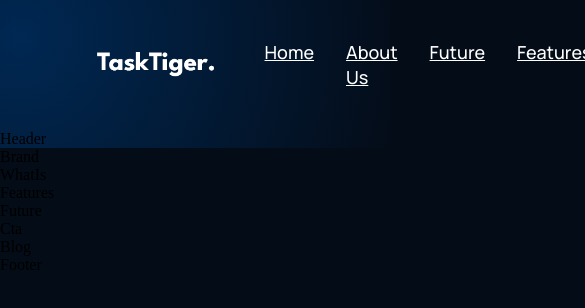
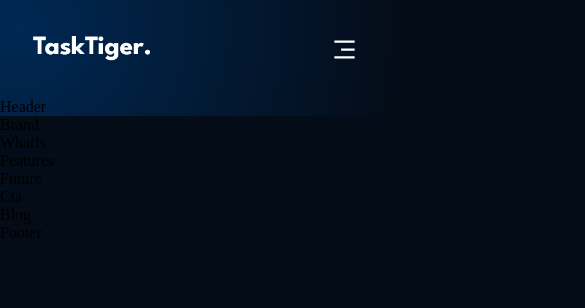
Before and after one commit to miz092/Landing-page, a React (Vite) app: page / in a window 390 px wide. Shown: the top 308 px of the page, 585 px wide, since content can reach past the window. Built offline with nearby package versions, Linux system fonts and the light colour scheme.

Commit message:
implement responsiveness for the the navbar for tablets and phones

```diff
--- a/src/components/navbar/Navbar.css
+++ b/src/components/navbar/Navbar.css
@@ -52,3 +52,62 @@
   outline: none;
   cursor: pointer;
 }
+.taskTiger__navbar-menu {
+  margin-left: 1rem;
+  position: relative;
+  display: none;
+}
+.taskTiger__navbar-menu svg {
+  cursor: pointer;
+}
+.taskTiger__navbar-menu_container {
+  display: flex;
+  justify-content: flex-end;
+  align-items: flex-end;
+  flex-direction: column;
+  text-align: end;
+  background: var(--color-footer);
+  padding: 2rem;
+  position: absolute;
+  top: 40px;
+  right: 0;
+  margin-top: 1rem;
+  min-width: 210px;
+  border-radius: 5px;
+  box-shadow: 0 0 5 rgba(0, 0, 0, 0.2);
+}
+.taskTiger__navbar-menu_container p {
+  margin: 1rem 0;
+}
+.taskTiger__navbar-menu_container-links-sign {
+  display: none;
+}
+
+@media screen and (max-width: 1050px) {
+  .taskTiger__navbar-links_container {
+    display: none;
+  }
+  .taskTiger__navbar-menu {
+    display: flex;
+  }
+}
+@media screen and (max-width: 700px) {
+  .taskTiger__navbar {
+    padding: 2rem 4rem;
+  }
+}
+
+@media screen and (max-width: 550px) {
+  .taskTiger__navbar {
+    padding: 2rem;
+  }
+  .taskTiger__navbar-sign {
+    display: none;
+  }
+  .taskTiger__navbar-menu_container {
+    top: 20px;
+  }
+  .taskTiger__navbar-menu_container-links-sign {
+    display: block;
+  }
+}
--- a/src/components/navbar/Navbar.jsx
+++ b/src/components/navbar/Navbar.jsx
@@ -2,15 +2,11 @@
 import "./Navbar.css";
 import { RiMenu3Line, RiCloseLine } from "react-icons/ri";
 import logo from "../../assets/Logo.png";
-
+import { useState } from "react";
 function Navbar() {
-  return (
-    <div className="taskTiger__navbar">
-      <div className="taskTiger__navbar-links">
-        <div className="taskTiger__navbar-links_logo">
-          <img src={logo} alt="logo" />
-        </div>
-        <div className="taskTiger__navbar-links_container">
+  const Menu = () => (
+    <>
+      {" "}
       <p>
         <a href="#home">Home</a>
       </p>
@@ -26,13 +22,50 @@
       <p>
         <a href="#blog">Updates</a>
       </p>
+    </>
+  );
+  const [toggleMenu, setToggleMenu] = useState(false);
+  return (
+    <div className="taskTiger__navbar">
+      <div className="taskTiger__navbar-links">
+        <div className="taskTiger__navbar-links_logo">
+          <img src={logo} alt="logo" />
+        </div>
+        <div className="taskTiger__navbar-links_container">
+          <Menu />
         </div>
       </div>
       <div className="taskTiger__navbar-sign">
         <p>Sign in</p>
         <button type="button">Sign up</button>
       </div>
-      <div></div>
+      <div className="taskTiger__navbar-menu">
+        {toggleMenu ? (
+          <RiCloseLine
+            color="#fff"
+            size={27}
+            onClick={() => setToggleMenu(false)}
+          />
+        ) : (
+          <RiMenu3Line
+            color="#fff"
+            size={27}
+            onClick={() => setToggleMenu(true)}
+          />
+        )}
+        {toggleMenu && (
+          <div className="taskTiger__navbar-menu_container scale-up-center">
+            <div className="taskTiger__navbar-menu_container-links">
+              {" "}
+              <Menu />
+              <div className="taskTiger__navbar-menu_container-links-sign">
+                <p>Sign in</p>
+                <button type="button">Sign up</button>
+              </div>
+            </div>
+          </div>
+        )}
+      </div>
     </div>
   );
 }
```
Lines whose indentation alone changed are shown as unchanged.
